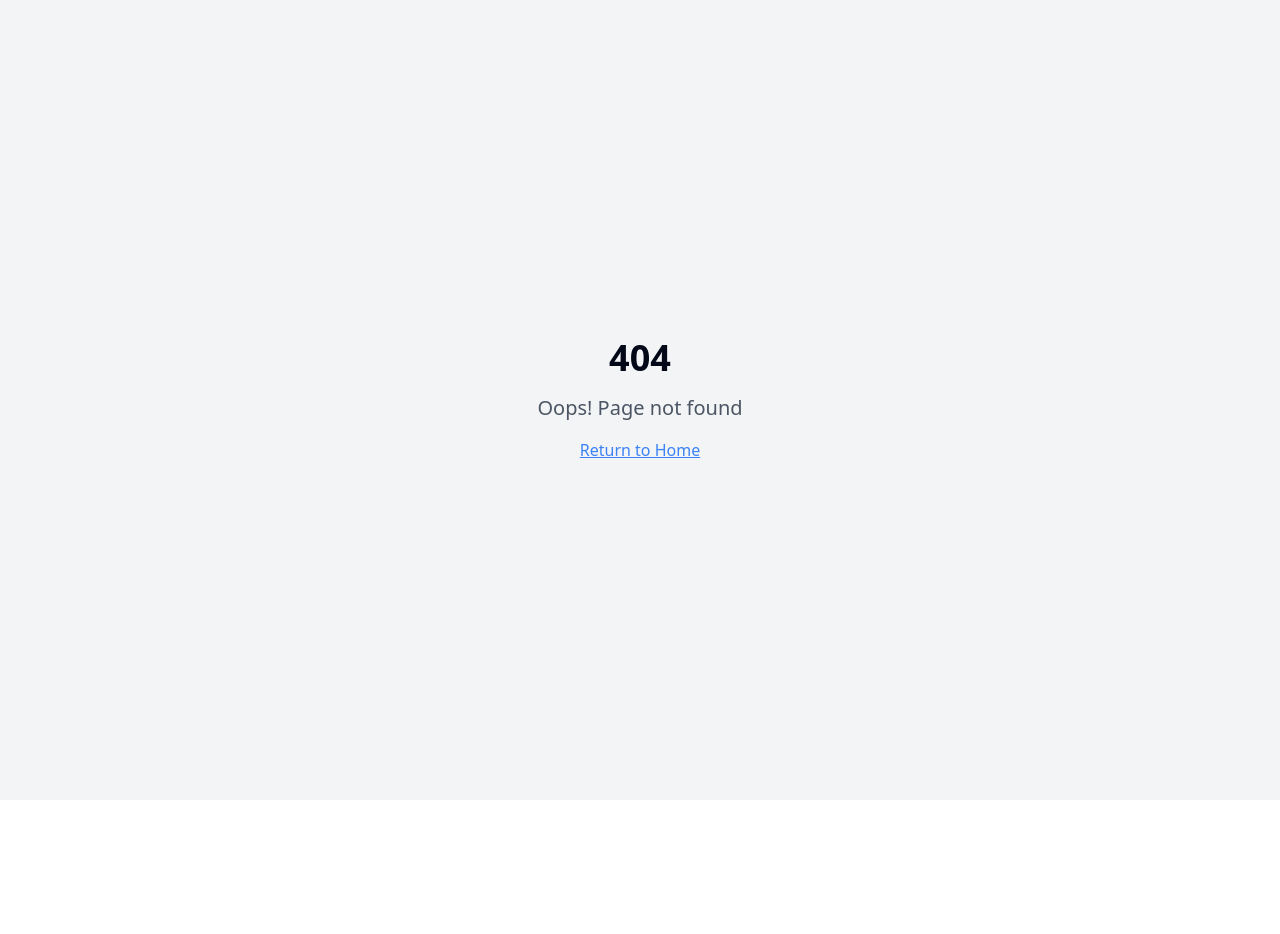
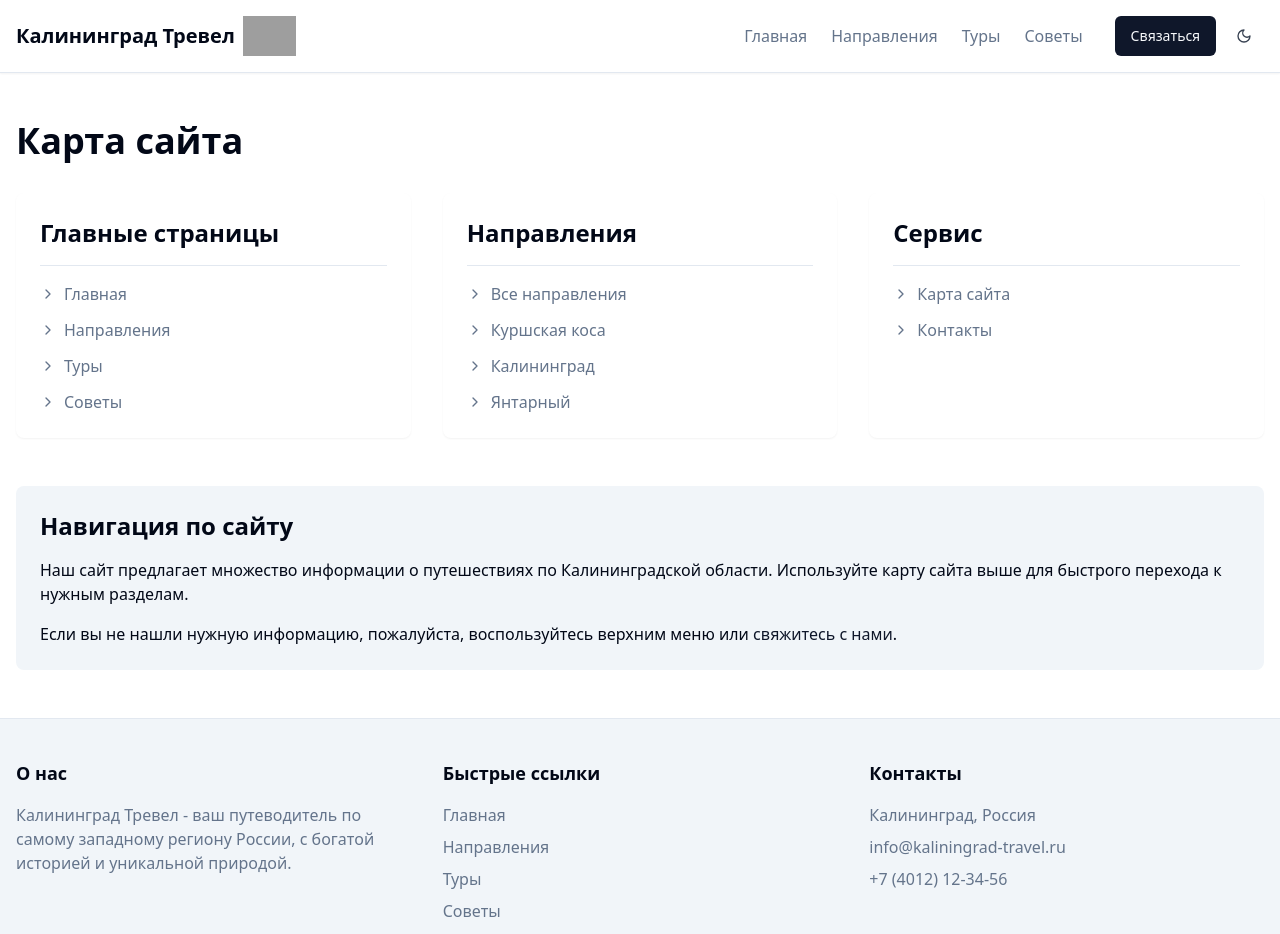
Before and after one commit to gorkya/kaliningrad-travel-site, a React (Vite) app: page /sitemap in a window 1280 px wide. Before the commit this address had no page. Shown: the top 934 px of the page. Before the commit the page ends 800 px from the top, so only its background shows below. Built offline with nearby package versions, Linux system fonts and the light colour scheme; grey boxes are pictures that could not be loaded.

Commit message:
Добавление карты сайта

```diff
--- a/src/App.tsx
+++ b/src/App.tsx
@@ -8,6 +8,7 @@ import { ThemeProvider } from "@/components/theme-provider";
 import Index from "./pages/Index";
 import Destinations from "./pages/Destinations";
 import DestinationDetail from "./pages/DestinationDetail";
+import Sitemap from "./pages/Sitemap";
 import NotFound from "./pages/NotFound";
 
 const queryClient = new QueryClient();
@@ -23,6 +24,7 @@ const App = () => (
             <Route path="/" element={<Index />} />
             <Route path="/destinations" element={<Destinations />} />
             <Route path="/destinations/:id" element={<DestinationDetail />} />
+            <Route path="/sitemap" element={<Sitemap />} />
             <Route path="/tours" element={<NotFound />} />
             <Route path="/tips" element={<NotFound />} />
             {/* ADD ALL CUSTOM ROUTES ABOVE THE CATCH-ALL "*" ROUTE */}
--- a/src/components/Footer.tsx
+++ b/src/components/Footer.tsx
@@ -3,72 +3,62 @@ import { Link } from "react-router-dom";
 
 export const Footer = () => {
   return (
-    <footer className="bg-muted py-12 border-t">
+    <footer className="bg-muted py-10 border-t">
       <div className="container mx-auto px-4">
-        <div className="grid grid-cols-1 md:grid-cols-2 lg:grid-cols-4 gap-8">
+        <div className="grid grid-cols-1 md:grid-cols-3 gap-8">
           <div>
-            <h3 className="text-lg font-bold mb-4 text-foreground">Калининград Тревел</h3>
+            <h3 className="text-lg font-bold mb-4">О нас</h3>
             <p className="text-muted-foreground mb-4">
-              Ваш лучший гид по Калининградской области и удивительным местам региона.
+              Калининград Тревел - ваш путеводитель по самому западному региону России,
+              с богатой историей и уникальной природой.
             </p>
           </div>
 
           <div>
-            <h3 className="text-lg font-bold mb-4 text-foreground">Направления</h3>
+            <h3 className="text-lg font-bold mb-4">Быстрые ссылки</h3>
             <ul className="space-y-2">
               <li>
-                <Link to="/destinations" className="text-muted-foreground hover:text-primary">
-                  Куршская коса
+                <Link to="/" className="text-muted-foreground hover:text-primary">
+                  Главная
                 </Link>
               </li>
               <li>
                 <Link to="/destinations" className="text-muted-foreground hover:text-primary">
-                  Светлогорск
+                  Направления
                 </Link>
               </li>
               <li>
-                <Link to="/destinations" className="text-muted-foreground hover:text-primary">
-                  Янтарный
+                <Link to="/tours" className="text-muted-foreground hover:text-primary">
+                  Туры
+                </Link>
+              </li>
+              <li>
+                <Link to="/tips" className="text-muted-foreground hover:text-primary">
+                  Советы
+                </Link>
+              </li>
+              <li>
+                <Link to="/sitemap" className="text-muted-foreground hover:text-primary">
+                  Карта сайта
                 </Link>
               </li>
             </ul>
           </div>
 
           <div>
-            <h3 className="text-lg font-bold mb-4 text-foreground">Информация</h3>
-            <ul className="space-y-2">
-              <li>
-                <Link to="/about" className="text-muted-foreground hover:text-primary">
-                  О нас
-                </Link>
-              </li>
-              <li>
-                <Link to="/faq" className="text-muted-foreground hover:text-primary">
-                  Часто задаваемые вопросы
-                </Link>
-              </li>
-              <li>
-                <Link to="/contact" className="text-muted-foreground hover:text-primary">
-                  Связаться с нами
-                </Link>
-              </li>
-            </ul>
-          </div>
-
-          <div>
-            <h3 className="text-lg font-bold mb-4 text-foreground">Контакты</h3>
+            <h3 className="text-lg font-bold mb-4">Контакты</h3>
             <address className="not-italic text-muted-foreground">
-              <p>Калининград, Россия</p>
-              <p>Email: info@kaliningrad-travel.ru</p>
-              <p>Телефон: +7 (4012) 123-456</p>
+              <p className="mb-2">Калининград, Россия</p>
+              <p className="mb-2">info@kaliningrad-travel.ru</p>
+              <p>+7 (4012) 12-34-56</p>
             </address>
           </div>
         </div>
 
-        <div className="border-t border-border mt-8 pt-8 text-center text-muted-foreground">
-          <p>&copy; {new Date().getFullYear()} Калининград Тревел. Все права защищены.</p>
+        <div className="border-t border-muted-foreground/20 mt-8 pt-8 text-center text-muted-foreground">
+          <p>© {new Date().getFullYear()} Калининград Тревел. Все права защищены.</p>
         </div>
       </div>
     </footer>
   );
-};
+}
--- /dev/null
+++ b/src/pages/Sitemap.tsx
@@ -0,0 +1,84 @@
+
+import { Navbar } from "@/components/Navbar";
+import { Footer } from "@/components/Footer";
+import { Link } from "react-router-dom";
+import { ChevronRight } from "lucide-react";
+import { Separator } from "@/components/ui/separator";
+
+export default function Sitemap() {
+  const sitemapData = [
+    {
+      title: "Главные страницы",
+      links: [
+        { name: "Главная", path: "/" },
+        { name: "Направления", path: "/destinations" },
+        { name: "Туры", path: "/tours" },
+        { name: "Советы", path: "/tips" },
+      ]
+    },
+    {
+      title: "Направления",
+      links: [
+        { name: "Все направления", path: "/destinations" },
+        { name: "Куршская коса", path: "/destinations/curonian-spit" },
+        { name: "Калининград", path: "/destinations/kaliningrad" },
+        { name: "Янтарный", path: "/destinations/yantarny" },
+      ]
+    },
+    {
+      title: "Сервис",
+      links: [
+        { name: "Карта сайта", path: "/sitemap" },
+        { name: "Контакты", path: "/contact" },
+      ]
+    }
+  ];
+
+  return (
+    <div className="min-h-screen flex flex-col">
+      <Navbar />
+
+      <main className="flex-1 py-12">
+        <div className="container mx-auto px-4">
+          <h1 className="text-4xl font-bold mb-8">Карта сайта</h1>
+
+          <div className="grid grid-cols-1 md:grid-cols-2 lg:grid-cols-3 gap-8">
+            {sitemapData.map((section, sectionIndex) => (
+              <div key={sectionIndex} className="bg-card rounded-lg p-6 shadow-sm">
+                <h2 className="text-2xl font-semibold mb-4">{section.title}</h2>
+                <Separator className="mb-4" />
+                <ul className="space-y-3">
+                  {section.links.map((link, linkIndex) => (
+                    <li key={linkIndex}>
+                      <Link
+                        to={link.path}
+                        className="flex items-center text-muted-foreground hover:text-primary transition-colors"
+                      >
+                        <ChevronRight className="h-4 w-4 mr-2" />
+                        <span>{link.name}</span>
+                      </Link>
+                    </li>
+                  ))}
+                </ul>
+              </div>
+            ))}
+          </div>
+
+          <div className="mt-12 p-6 bg-muted rounded-lg">
+            <h2 className="text-2xl font-semibold mb-4">Навигация по сайту</h2>
+            <p className="mb-4">
+              Наш сайт предлагает множество информации о путешествиях по Калининградской области.
+              Используйте карту сайта выше для быстрого перехода к нужным разделам.
+            </p>
+            <p>
+              Если вы не нашли нужную информацию, пожалуйста, воспользуйтесь верхним меню
+              или <Link to="/contact" className="text-primary hover:underline">свяжитесь с нами</Link>.
+            </p>
+          </div>
+        </div>
+      </main>
+
+      <Footer />
+    </div>
+  );
+}
```
